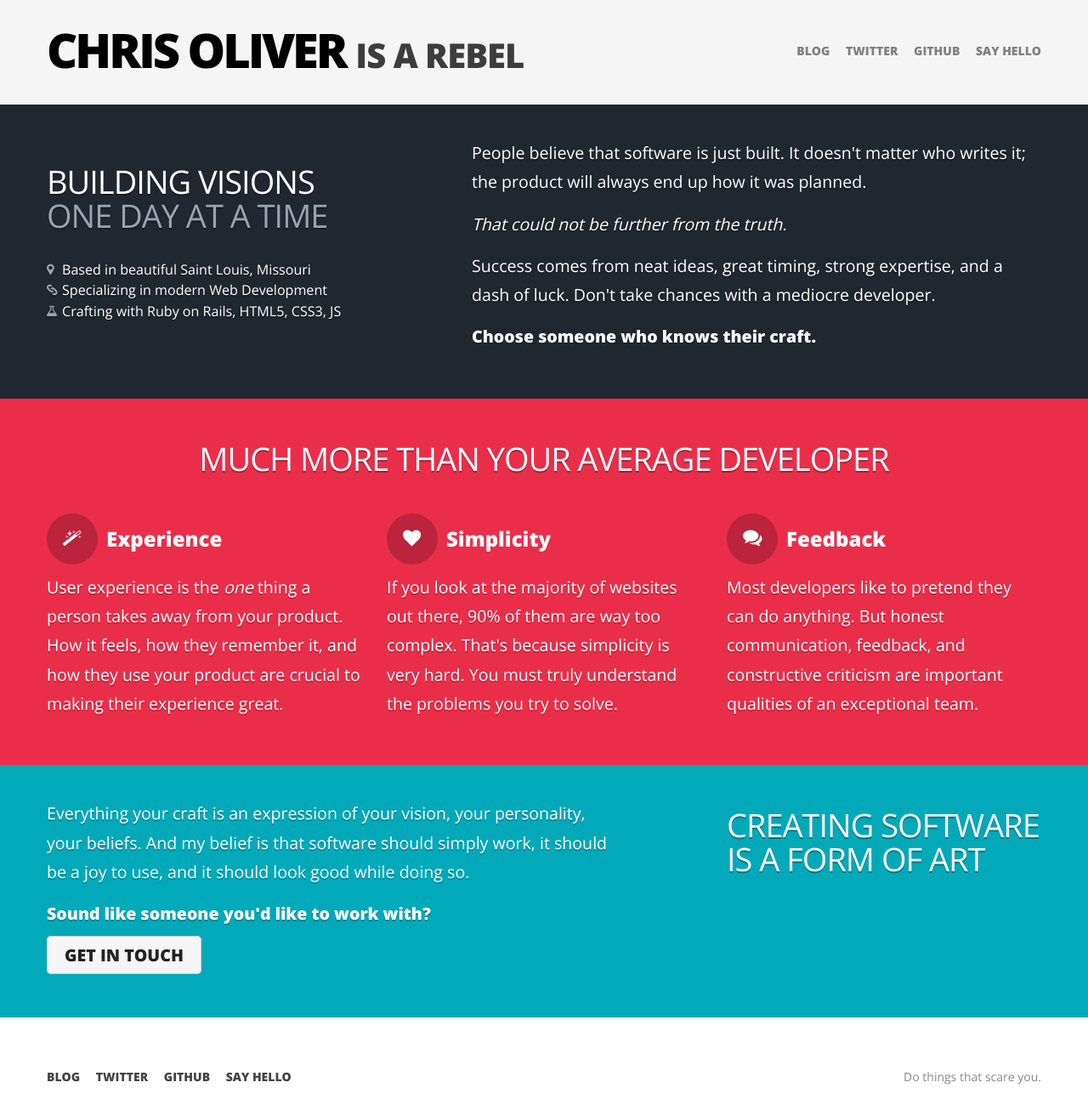
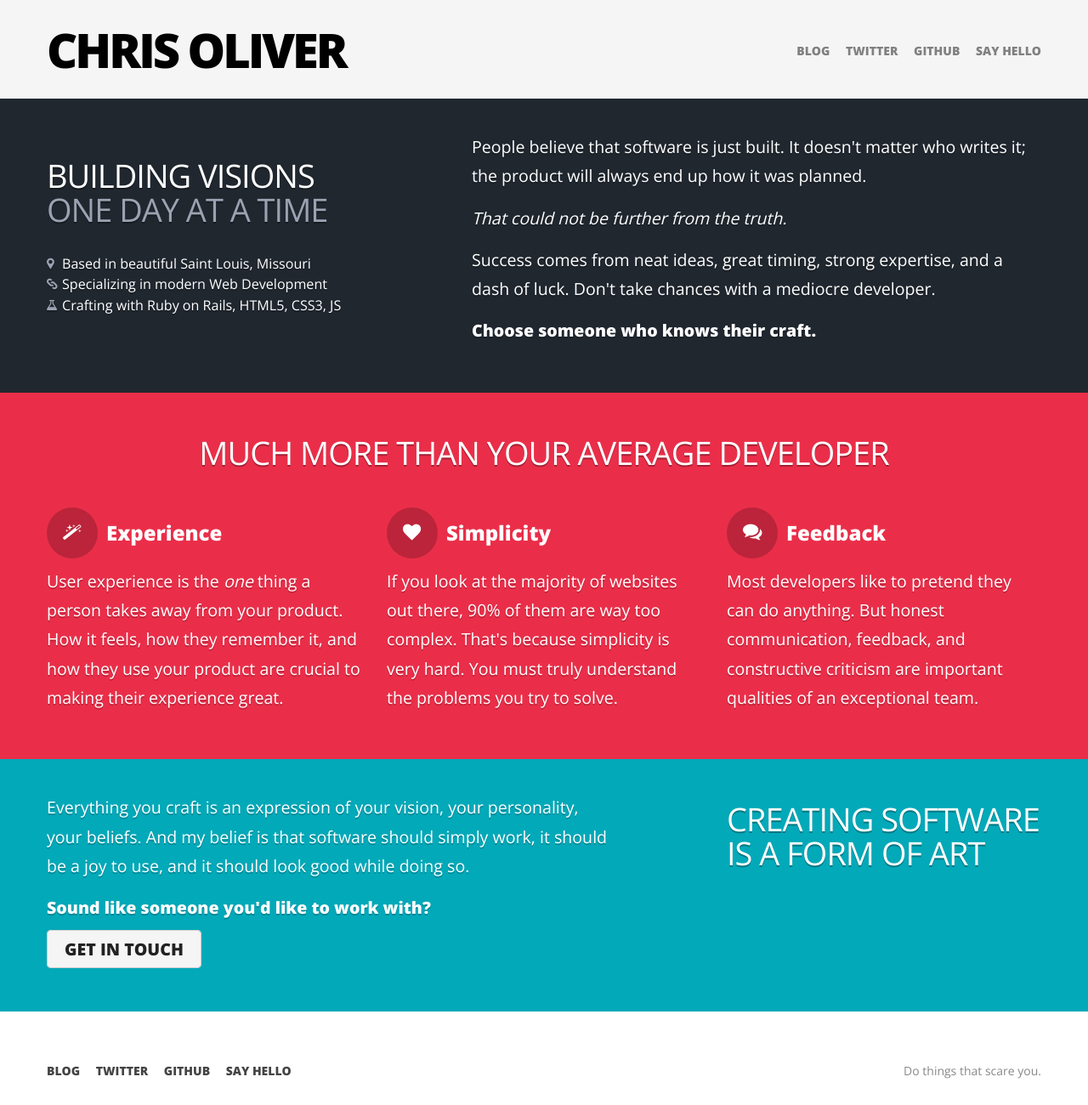
Before and after one commit to excid3/landing, a plain HTML site: page index.html in a window 1280 px wide. Shown: the whole page at 85% size. Drawn offline with nearby package versions, Linux system fonts and the light colour scheme; files that its build step writes are made by us from their sources.

Commit message:
Fix typo

```diff
--- a/index.html
+++ b/index.html
@@ -21,7 +21,7 @@
         <a href="https://github.com/excid3">Github</a>
         <a href="mailto:chris@excid3.com?subject=Hello!">Say Hello</a>
       </div>
-      <h1 class="name"><a href="http://excid3.com">Chris Oliver</a> <span>is a rebel</span></h1>
+      <h1 class="name"><a href="http://excid3.com">Chris Oliver</a></h1>
     </div>
   </div>
 
@@ -80,7 +80,7 @@
       <div class="container animated fadeInUp">
         <div class="row">
           <div class="span7 animated fadeinright">
-            <p>Everything your craft is an expression of your vision, your personality, your beliefs. And my belief is that software should simply work, it should be a joy to use, and it should look good while doing so.</p>
+            <p>Everything you craft is an expression of your vision, your personality, your beliefs. And my belief is that software should simply work, it should be a joy to use, and it should look good while doing so.</p>
             <p><b>Sound like someone you'd like to work with?</b></p>
             <p><a href="mailto:chris@excid3.com?subject=Hello!" class="button">Get In Touch</a></p>
           </div>
```
